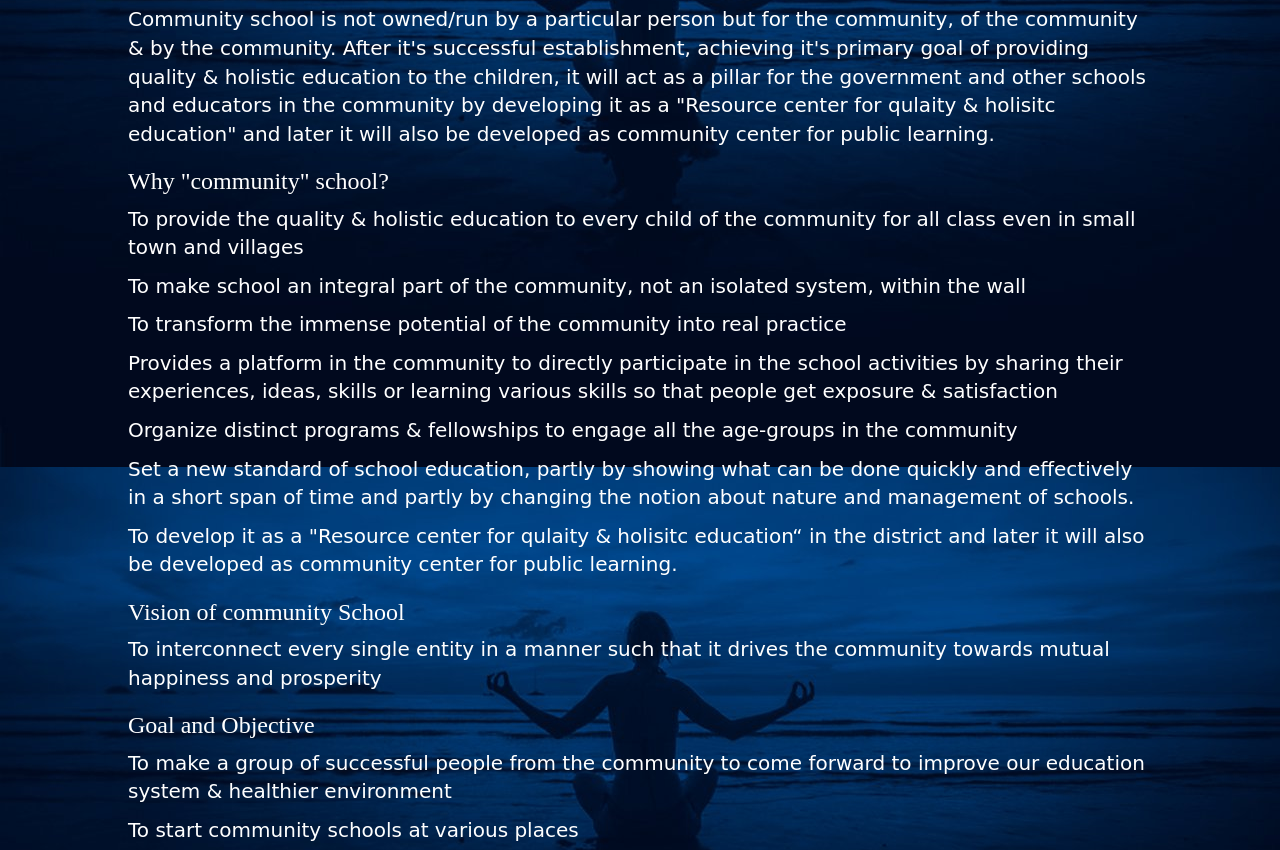
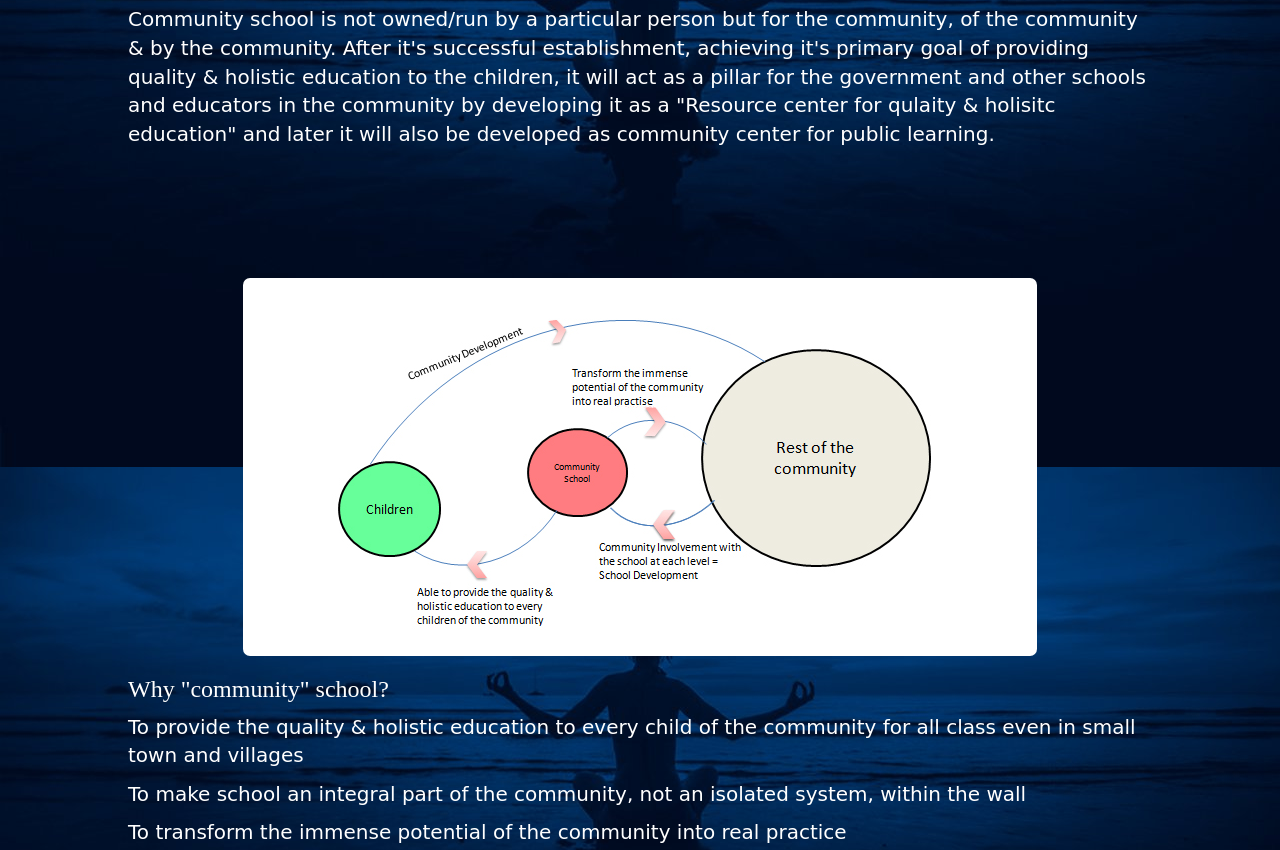
Before and after one commit to ekpahal/Community-school, a plain HTML site: page index.html in a window 1280 px wide. Shown: the part 400-1250 px from the top of the page. Drawn offline with Linux system fonts and the light colour scheme.

Commit message:
first version

```diff
--- a/index.html
+++ b/index.html
@@ -31,7 +31,7 @@ $(window).focus(function(){
 <body id="png" onclick="document.getElementById("male").blur();">
 <div class="action">
   <div class="col4">
-    <h1 style="text-align: center;padding-top: 8%;">Ek PAHAL</h1>
+    <h1 style="text-align: center;padding-top: 8%;"><a href="../" style="text-decoration: none;color: white;">Ek PAHAL</a> </h1>
   </div>
   <div style="padding-top: 5%;padding-right: 4%;" class="col8">
     <div id="nav" >
@@ -76,6 +76,10 @@ $(window).focus(function(){
 <h1 style="color: #9090ff;text-align: center;font-family:Dancing Script;font-weight: 600;font-size: 30px;"> <span style="color: white;font-size: 38;">Community School</span>-An idea whose time has come</h1>
   <div style="position: relative;padding-top: 9px;font-family: cursive;font-weight: 400;padding-left: 10%;color: white;font-size: 20px;padding-right: 10%;"><br><p>
     A community school is an innovative platform which uses "community involvement" as a tool, not only to provide quality and holistic education to every child of the community but also focuses on the immense potential that the community have and transform that potential into real practise through the process of "community involvement" which will results into a much better and healthier environment in the community.</p><p> Community school is not owned/run by a particular person but for the community, of the community & by the community. After it's successful establishment, achieving it's primary goal of providing quality & holistic education to the children, it will act as a pillar for the government and other schools and educators in the community by developing it as a "Resource center for qulaity & holisitc education" and later it will also be developed as community center for public learning.</p>
+    <div style="text-align: center;padding-top: 6em;">
+      <img style="border-radius: 7px;" src="Images/Community.jpg"/>
+    </div>
+
     <p><h3 style="font-family:Script MT Bold;">Why "community" school?</h3>
     To provide the quality & holistic education to every child of the community for all class even in small town and villages</p>
     <p>
--- a/style.css
+++ b/style.css
@@ -315,7 +315,7 @@ border-radius: 20px 0px 0px 20px;
 }
 .backg{
   background-image:url(Images/storybg.jpg);
-  height: 89em;
+  height: 125em;
 }
 @-webkit-keyframes example {
     0% {background-image: url(Images/a1.jpg);}
```
Also changed, not shown: Images/community.PNG, Images/community.jpg (added), Images/community1.png (added).
